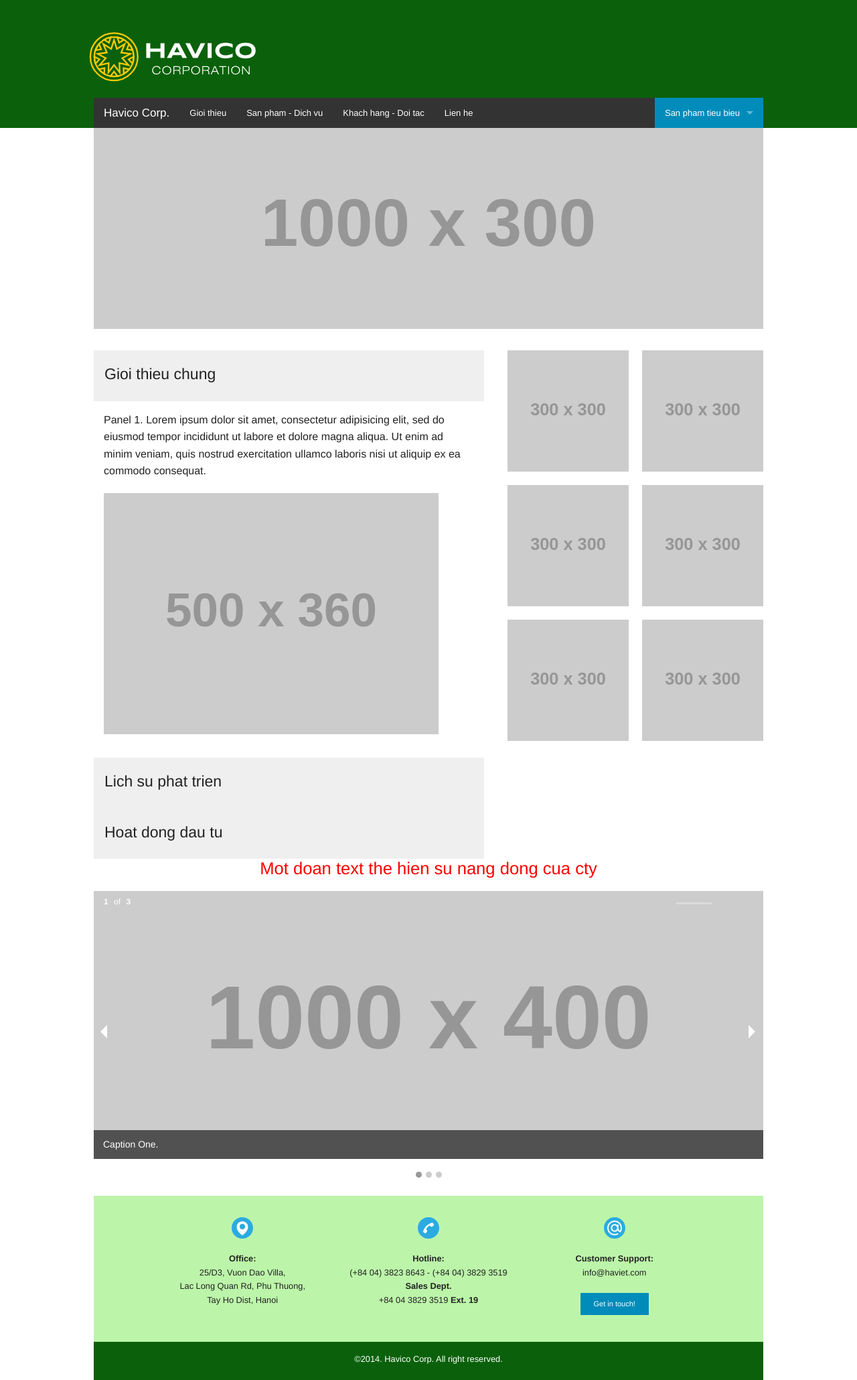
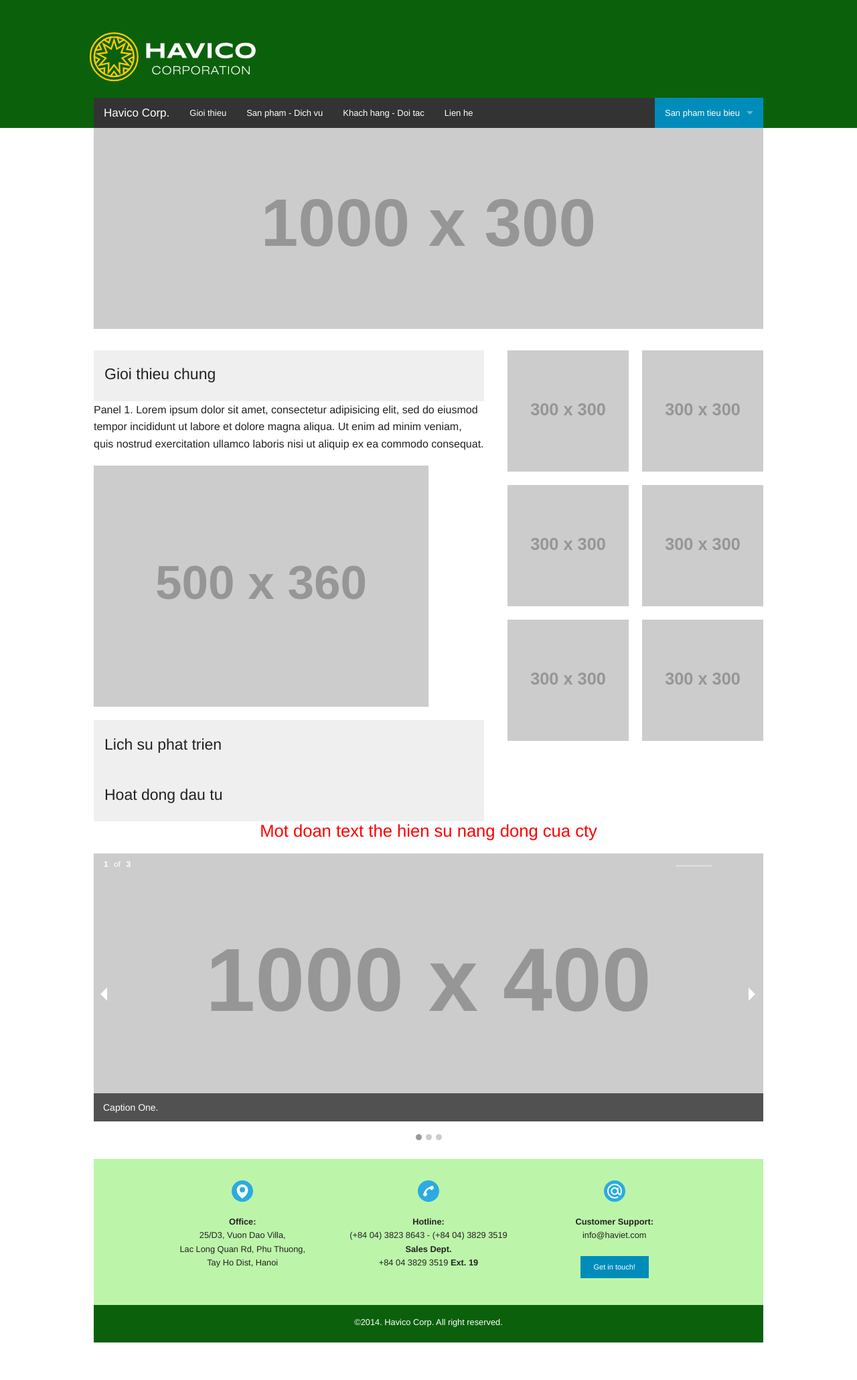
Before and after one commit to haviet/static-on-foundation, a Jekyll site: the page built from link-gioi-thieu.html, in a window 1280 px wide. Shown: the whole page at 67% size. Built offline with Jekyll 4.4.1, drawn with Linux system fonts in a browser that asks for light colours; after the commit the page ends 2004 px from its top, so only the background shows below that.

Commit message:
Update custom.css

```diff
--- a/css/custom.css
+++ b/css/custom.css
@@ -18,4 +18,4 @@ div.home-left-content {padding: 0 2em; }
 p.footer-text {font-size:80%; color:#fff; text-align:center;}
 
 /** điều chỉnh lại một chút cho phù hợp với phần giới thiệu **/
-dd.accordion-navigation .content { padding: 0; }
+dd.accordion-navigation div.content { padding: 0 !important; }
```
